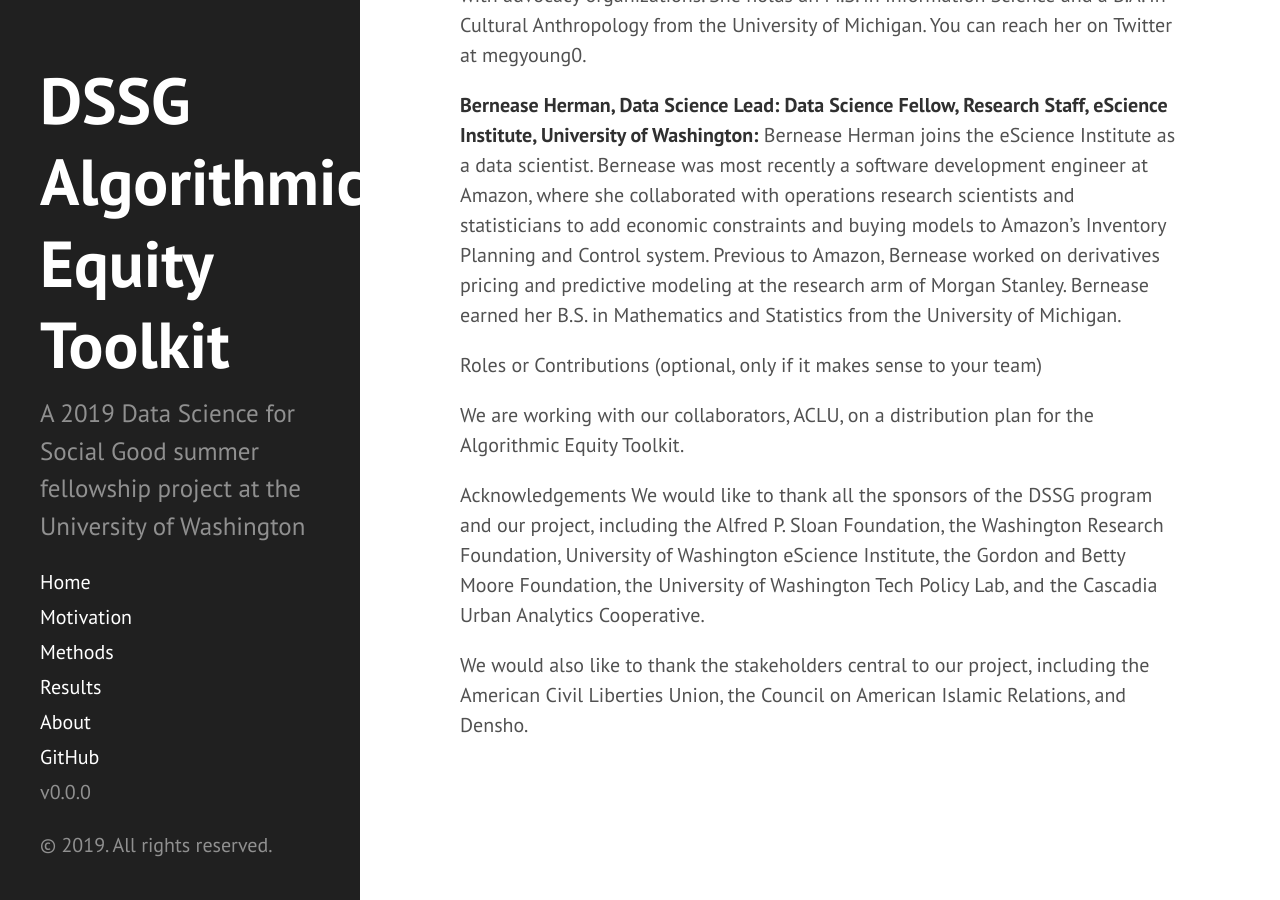
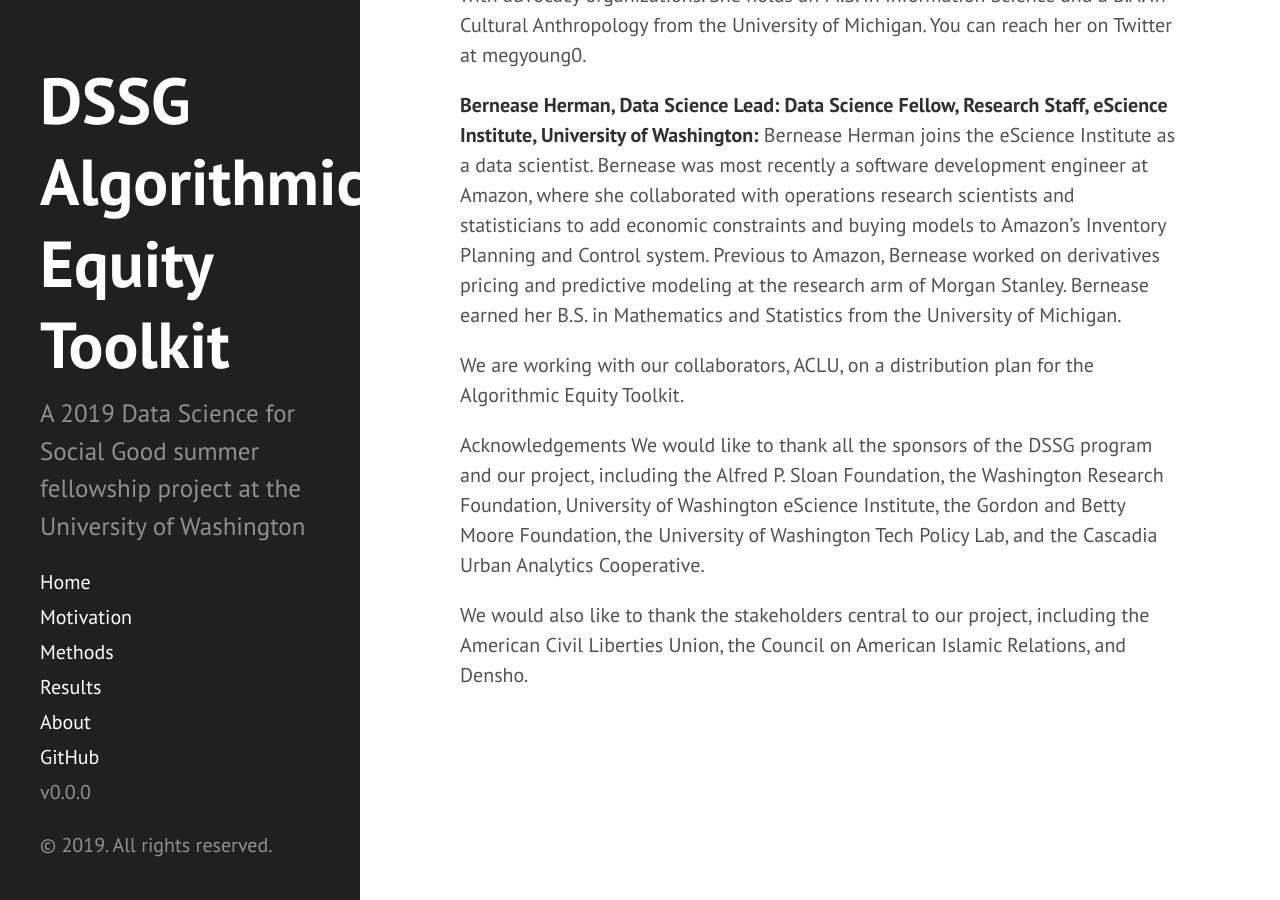
Before and after one commit to uwescience/AEKit-website, a Jekyll site: the page built from about.md, in a window 1280 px wide and 900 px high, scrolled down 2921 px. Built offline with Jekyll 4.4.1, drawn with Linux system fonts in a browser that asks for light colours.

Commit message:
deleted individual roles section

```diff
--- a/about.md
+++ b/about.md
@@ -45,8 +45,6 @@ Meg is the community engagement lead for the Algorithmic Equity Toolkit. She is
 **Bernease Herman, Data Science Lead: Data Science Fellow, Research Staff, eScience Institute, University of Washington:**
 Bernease Herman joins the eScience Institute as a data scientist. Bernease was most recently a software development engineer at Amazon, where she collaborated with operations research scientists and statisticians to add economic constraints and buying models to Amazon’s Inventory Planning and Control system. Previous to Amazon, Bernease worked on derivatives pricing and predictive modeling at the research arm of Morgan Stanley. Bernease earned her B.S. in Mathematics and Statistics from the University of Michigan.
 
-Roles or Contributions (optional, only if it makes sense to your team)
-
 We are working with our collaborators, ACLU, on a distribution plan for the Algorithmic Equity Toolkit.
 
 Acknowledgements
```
